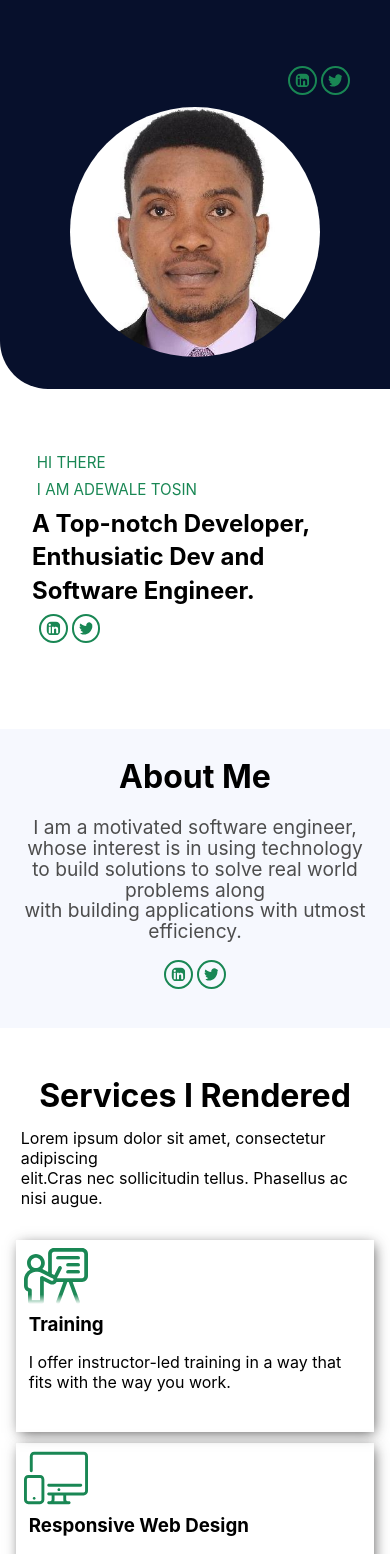
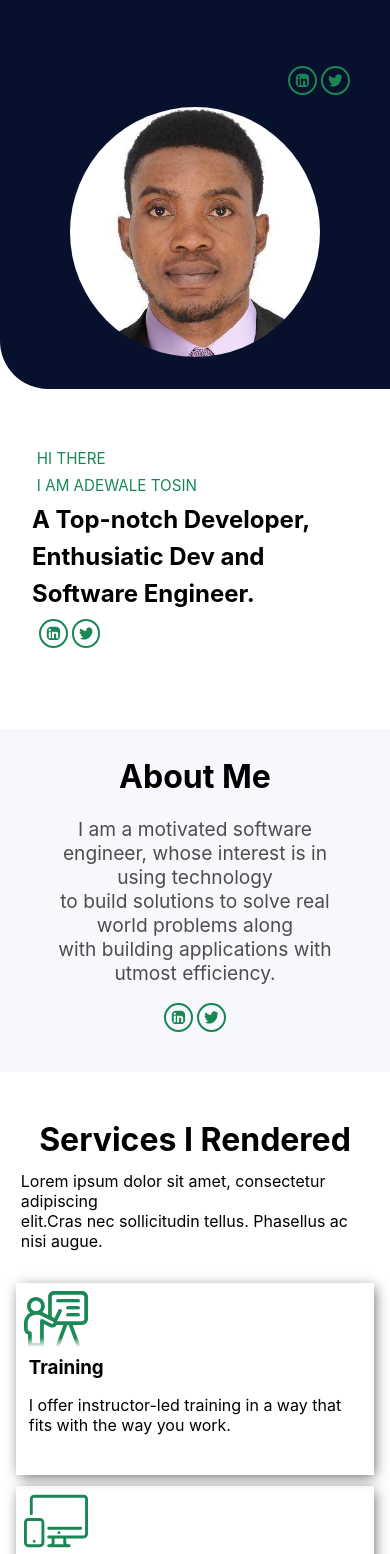
Before and after one commit to Tosmel2/PortfolioReact, a React (Create React App) app: page / in a window 390 px wide. Shown: the top 1554 px of the page. Built offline with nearby package versions, Linux system fonts and the light colour scheme.

Commit message:
portfolio App

```diff
--- a/src/components/profile.css
+++ b/src/components/profile.css
@@ -71,6 +71,9 @@
     height: 70vh;
     padding: 0.7rem 2rem;
   }
+  .profileCard .leftProfile h2{
+    line-height: 2.3rem;
+  }
   .profileCard .rightProfile{
     width: 100%;
     height: 70vh;
@@ -98,7 +101,7 @@
 @media screen and (max-width: 680px) {
   .profileCard .leftProfile{
     height: 100vh;
-    padding: 1rem 2rem;
+    padding: 2.5rem 2rem;
     /* border: 2px solid black; */
   }
   .profileCard .leftProfile p{
--- a/src/components/services.css
+++ b/src/components/services.css
@@ -22,9 +22,9 @@
   padding: 1.5rem;
   box-shadow: 2px 3px 13px -2px rgba(36, 35, 35, 0.75);
 }
-.renderSize:hover{
+/* .renderSize:hover{
   background: #F3721B;
-}
+} */
 .renderSize h3, p{
   padding: 0.3rem;
 }
--- a/src/components/testimonial.css
+++ b/src/components/testimonial.css
@@ -49,6 +49,10 @@
   border-radius: 50%;
   /* border: 2px solid red; */
 }
+.testy{
+  /* margin-left: 5px; */
+  padding: 1.5rem;
+}
 
 @media screen and (max-width: 900px) {
   .testimonial{
@@ -68,9 +72,11 @@
     padding: 0.7rem;
   }
   .testy{
-    /* border: 2px solid black; */
+    border: 1px solid #198754;
     height: 100%;
     width: 50%;
     padding: 2rem 0;
+    border-radius: 5px;
+    margin-left: 5px;
   }
 }
--- a/src/pages/about.css
+++ b/src/pages/about.css
@@ -5,7 +5,7 @@
   justify-content: center;
   align-items: center;
   text-align: center;
-  padding: 3rem 0 5rem 0;
+  padding: 5rem 0 5rem 0;
   /* border: 2px solid red; */
 
 }
@@ -24,11 +24,6 @@
 @media screen and (max-width: 900px) {
   .about-us{
     margin-top: 0.7rem;
-    padding: 1.8rem 0;
-  }
-  .about-us p{
-    font-size: 1.2rem;
-    color: #4D4D4D;
-    line-height: 1.3rem;
+    padding: 1.8rem 2.3rem;
   }
 }
```
